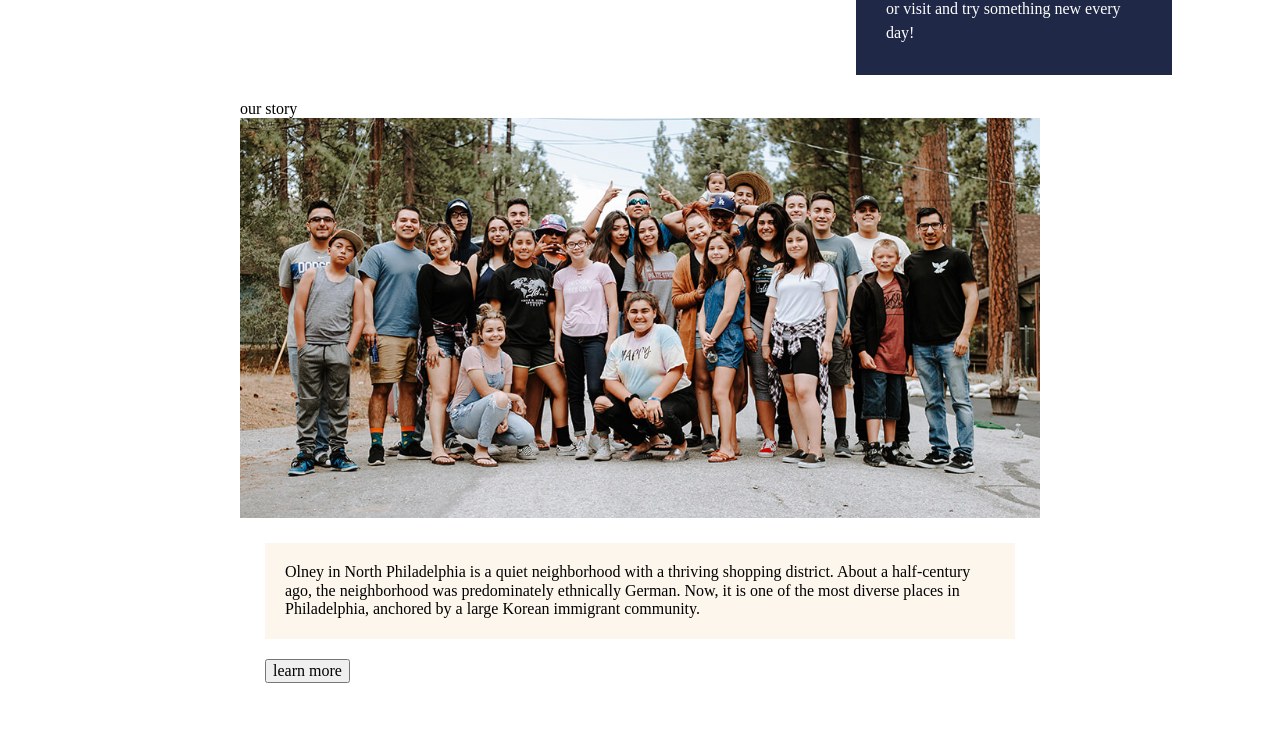
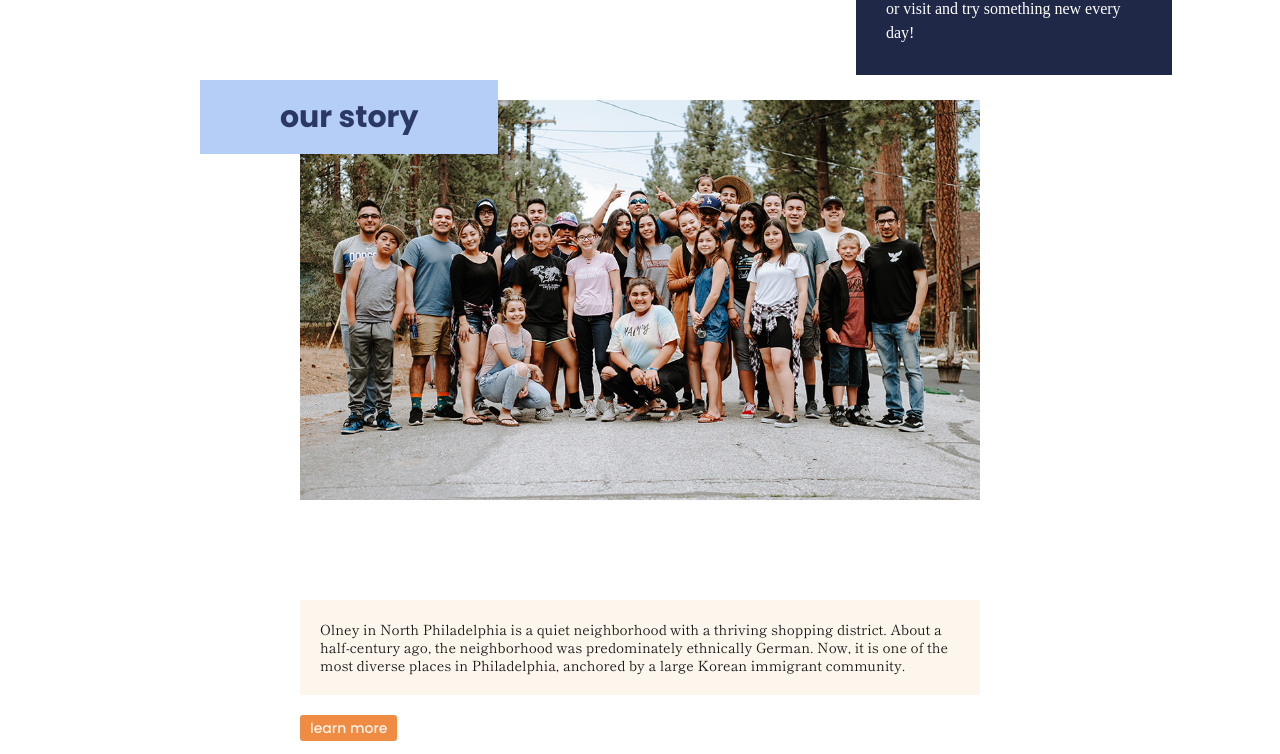
Before and after one commit to fionatdesign/fiona_shop-north-5th, a website: page deploy/index.html in a window 1280 px wide. Shown: the part 966-1720 px from the top of the page. Drawn offline with nearby package versions, Linux system fonts and the light colour scheme.

Commit message:
add fonts and color to our story section

```diff
--- a/deploy/index.html
+++ b/deploy/index.html
@@ -99,12 +99,14 @@
 				    </div>
 				</div>
 		<section id="ourstory" class="ourstory">
-						        <div class="ourstorytitle">our story</div>
-						        <div class="ourstoryimg"></div>
+						        <div class="story-container">
+						                <div class="ourstorytitle">our story</div>
+						                <div class="ourstoryimg"></div>
+						        </div>
 
 						        <div class="ourstory-info">
 						                <p>Olney in North Philadelphia is a quiet neighborhood with a thriving shopping district. About a half-century ago, the neighborhood was predominately ethnically German. Now, it is one of the most diverse places in Philadelphia, anchored by a large Korean immigrant community.</p>
-						                <button type="button">learn more</button>
+						                <button class="storybutton" type="button">learn more</button>
 						        </div>
 						</section>
 		<section id="ourshops" class="ourshops">
--- a/dev/scss/content/ourstory.scss
+++ b/dev/scss/content/ourstory.scss
@@ -1,27 +1,69 @@
 .ourstory {
-    margin: 100px 0px 80px;
-    @include md {
-        margin: 75px;
-    }
-    @include lg {
-        margin: 100px;
-    }
-    @include xl {
-        margin: 100px 240px;
-    }
+    margin: 80px 0px 80px;
+
     .ourstoryimg {
         background-image: url("../img/ourstory.jpg");
         height: 400px;
         background-size: cover;
         background-position: center;
+        @include md {
+            margin: 75px;
+        }
+        @include lg {
+            margin: 100px;
+        }
         }
 
     .ourstory-info {
-        margin: 25px;
+        // margin: 25px;
         p {
             margin-bottom: 20px;
             background-color: $pearllight;
             padding: 20px;
+            font-family: 'Shippori Mincho', serif;
+            font-weight: 400;
+            font-size: rem-calc(14);
+            line-height: 1.3;
+            color: $smokyblack;
+        }
+        @include md {
+            margin: 75px;
+        }
+        @include lg {
+            margin: 100px;
+        }
+        @include xl {
+            margin: 100px 300px;
+        }
+    }
+
+    .storybutton {
+        border: none;
+        border-radius: 3px;
+        padding: 5px 10px;
+        background-color: $tangolight;
+        font-family: 'Poppins', sans-serif;
+        font-weight: 500;
+        font-size: rem-calc(14);
+        color: $pearllight;
+    }
+    .story-container {
+        position: relative;
+        @include xl {
+            margin: 100px 200px;
+        }
+    }
+    .ourstorytitle {
+        position: absolute;
+        top: -20px;
+        background-color: $sail;
+        padding: 20px 80px;
+        font-family: 'Poppins', sans-serif;
+        font-weight: 700;
+        color: $spacecadetlight;
+        font-size: rem-calc(30);
+        @include md {
+            padding: 20px 80px;
         }
     }
 }
```
Also changed, not shown: deploy/css/styles.css, 1 other file.
